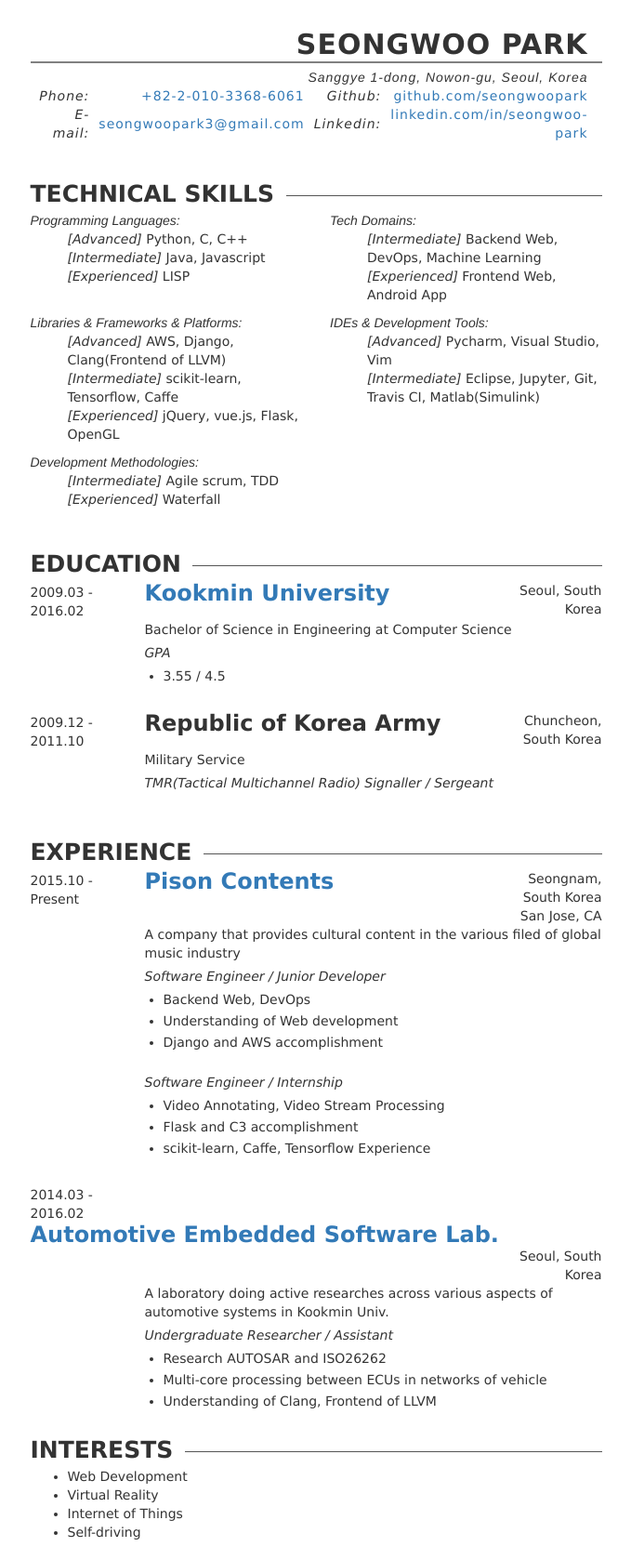
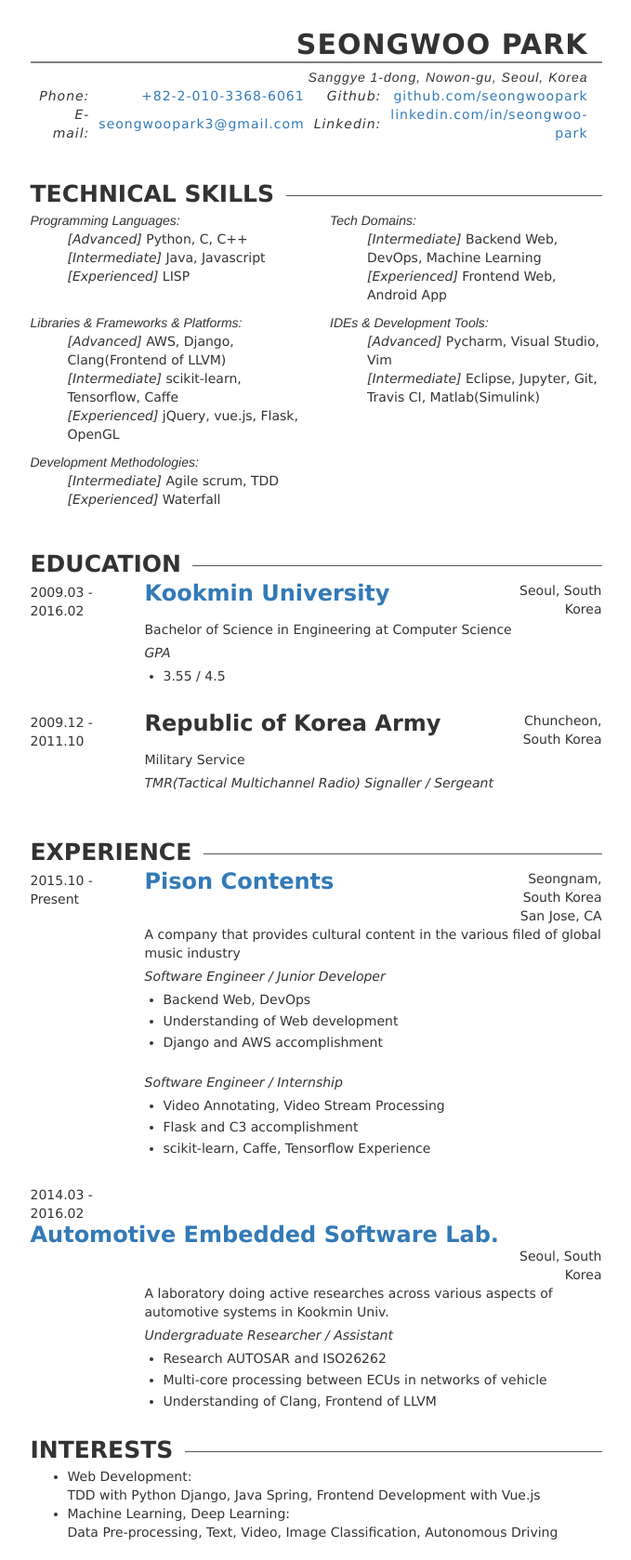
Before and after one commit to seongwoopark/seongwoopark.github.io, a Jekyll site: the page resume.html, which Jekyll copies as it is, in a window 1280 px wide. Shown: the whole page at 93% size, without its empty margins (300-979 px from the left). Built offline with Jekyll 4.4.1, drawn with Linux system fonts in a browser that asks for light colours.

Commit message:
Update interests of resume

```diff
--- a/resume.html
+++ b/resume.html
@@ -148,10 +148,8 @@
 
 		<h2 class="middle-line" title="INTERESTS">INTERESTS</h2>
 		<ul>
-			<li>Web Development</li>
-			<li>Virtual Reality</li>
-			<li>Internet of Things</li>
-			<li>Self-driving</li>
+			<li>Web Development:<br/>TDD with Python Django, Java Spring, Frontend Development with Vue.js</li>
+			<li>Machine Learning, Deep Learning:<br/>Data Pre-processing, Text, Video, Image Classification, Autonomous Driving</li>
 		</ul>
 	</div>
 </div>
```
